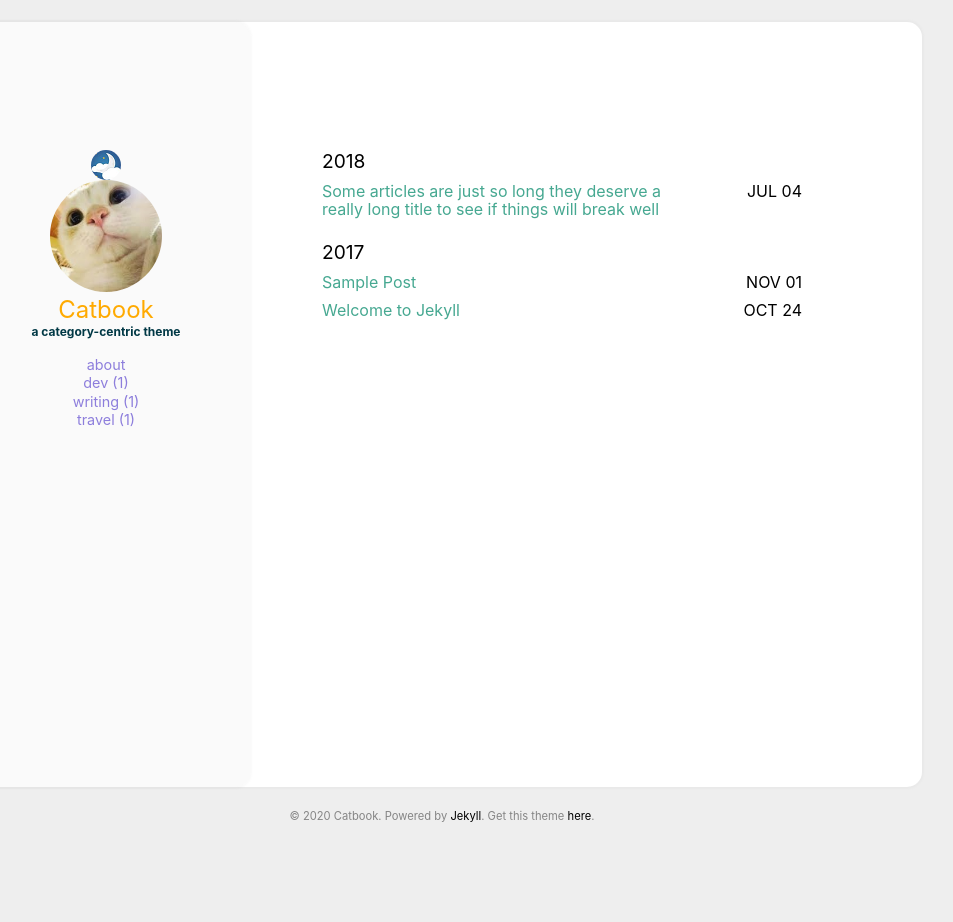
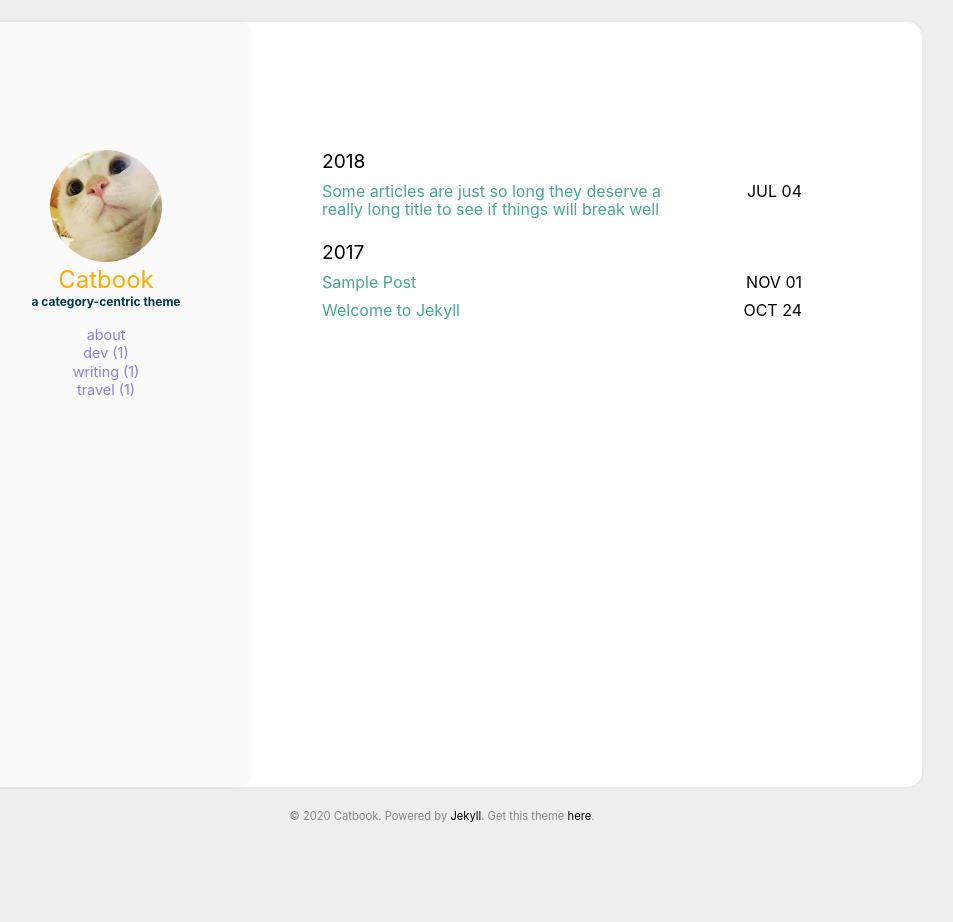
Before and after one commit to justwrite99/justwrite99.github.io, a Jekyll site: the page built from index.html, in a window 1280 px wide. Shown: the whole page, without its empty margins (198-1151 px from the left). Built offline with Jekyll 4.4.1, drawn with Linux system fonts in a browser that asks for light colours.

```diff
--- a/_includes/header.html
+++ b/_includes/header.html
@@ -1,10 +1,10 @@
 <header class="header">
 
   <div class="header_content">
-    <label class="theme_changer">
+    <!-- <label class="theme_changer">
       <input theme_toggle type="checkbox">
       <div class="button"></div>
-    </label>
+    </label> -->
     <a class="header_circle" href="{{ '/' | relative_url }}">
       <img src="{{ site.user.pic | relative_url }}" alt="{{ site.user.picAlt }}">
     </a>
```
